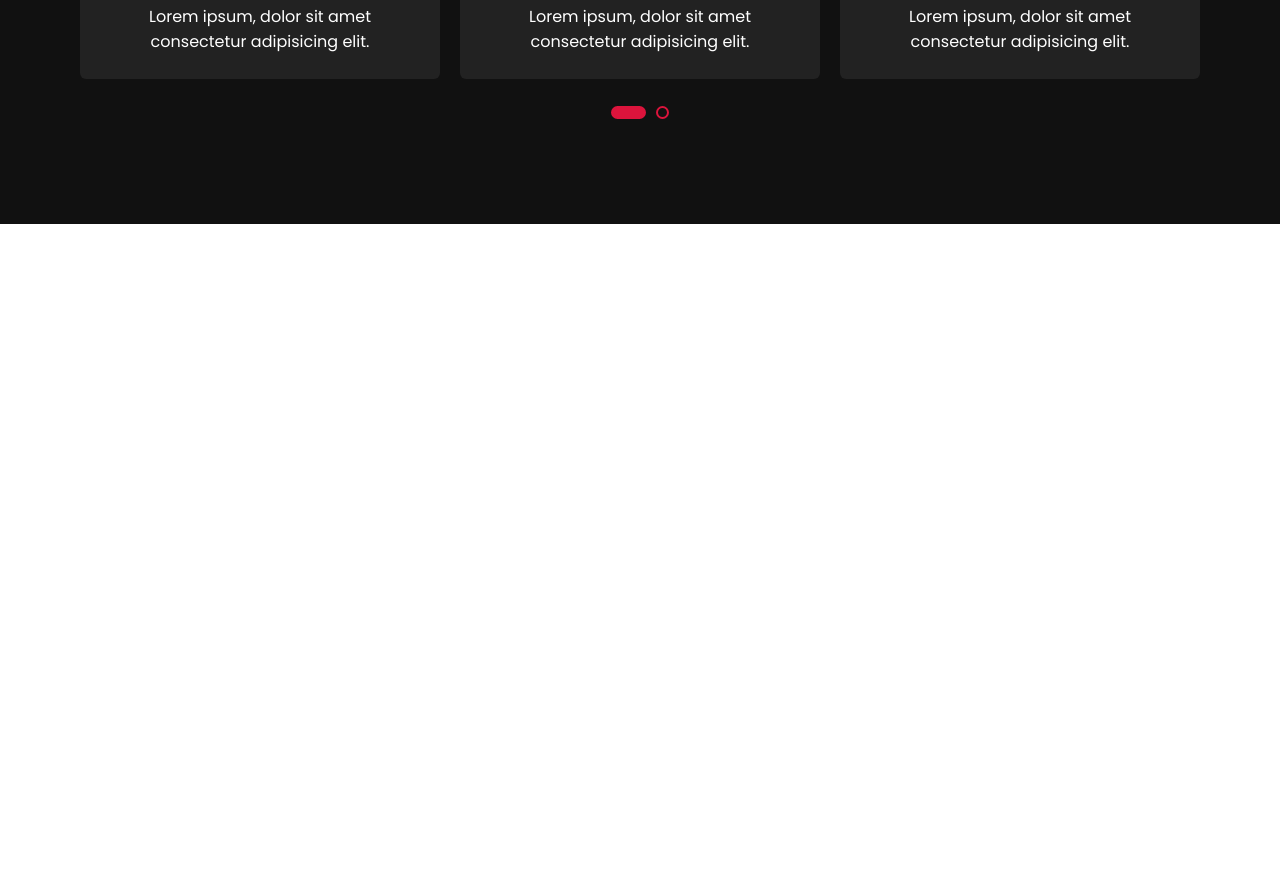
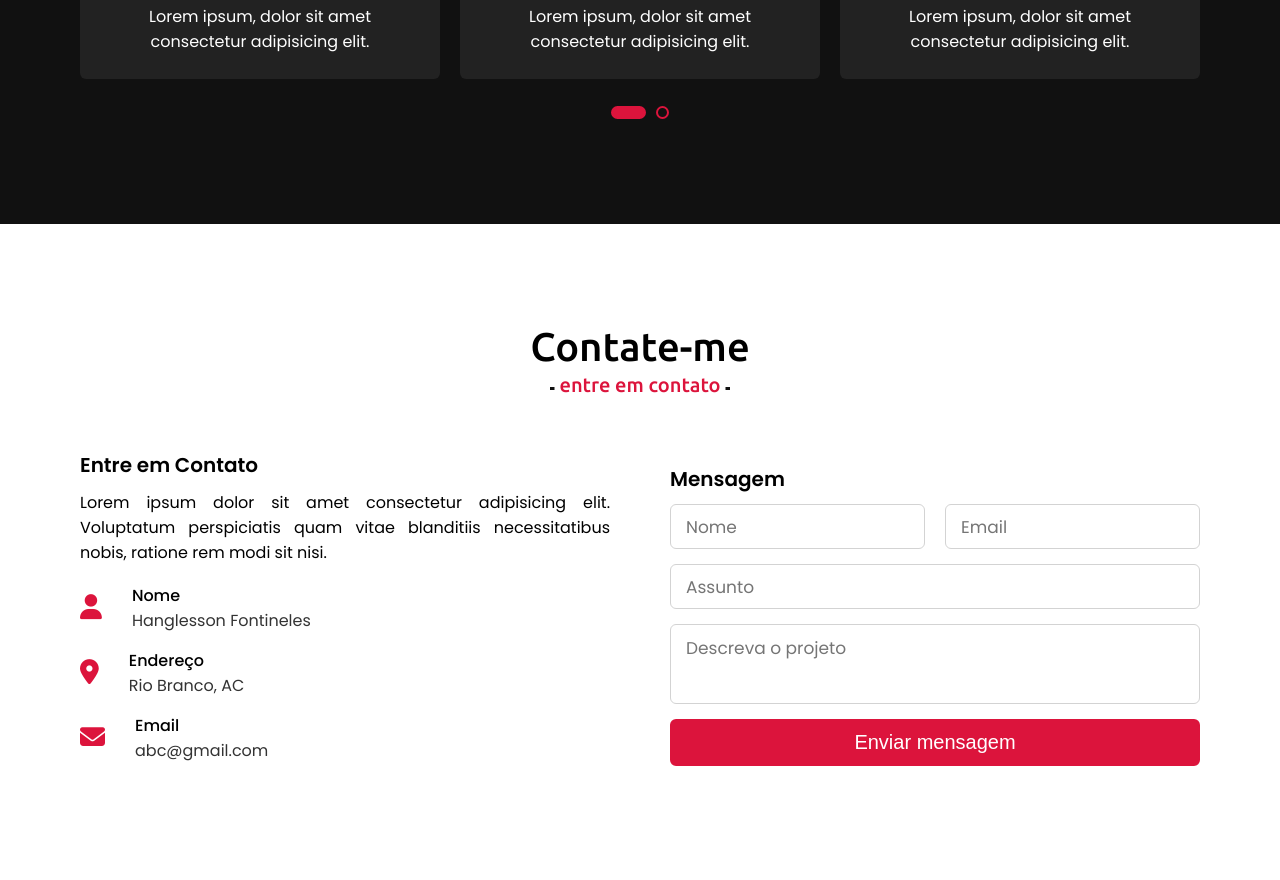
Before and after one commit to Hanglesson/portfolio-v2, a plain HTML site: page index.html in a window 1280 px wide. Shown: the part 3180-4060 px from the top of the page. Before the commit the page ends 3404 px from the top, so only its background shows below. Drawn offline with nearby package versions, Linux system fonts and the light colour scheme.

Commit message:
:package: Sessão Contato

```diff
--- a/index.html
+++ b/index.html
@@ -10,7 +10,8 @@
     <script src="https://code.jquery.com/jquery-3.5.1.min.js"></script>
     <script src="https://cdnjs.cloudflare.com/ajax/libs/waypoints/4.0.1/jquery.waypoints.min.js"></script>
     <script src="https://cdnjs.cloudflare.com/ajax/libs/OwlCarousel2/2.3.4/owl.carousel.min.js"></script>
-    <link rel="stylesheet" href="https://cdnjs.cloudflare.com/ajax/libs/OwlCarousel2/2.3.4/assets/owl.carousel.min.css"/>
+    <link rel="stylesheet"
+        href="https://cdnjs.cloudflare.com/ajax/libs/OwlCarousel2/2.3.4/assets/owl.carousel.min.css" />
 </head>
 
 <body>
@@ -110,7 +111,12 @@
             <div class="skills-content">
                 <div class="column left">
                     <di class="text">Minhas habilidades & experiências criativas</di>
-                    <p>Lorem ipsum dolor sit amet consectetur adipisicing elit. Dignissimos maiores fugit culpa ullam itaque voluptatum repellat, corrupti doloribus nulla. Esse iusto ad repellendus eos reprehenderit pariatur nulla cum, veniam necessitatibus veritatis! Placeat qui neque in accusantium quas id aliquam ullam sit sint a sequi aperiam quis, tenetur nesciunt, sapiente optio labore perferendis maiores laboriosam recusandae accusamus ex? Dicta, praesentium pariatur.</p>
+                    <p>Lorem ipsum dolor sit amet consectetur adipisicing elit. Dignissimos maiores fugit culpa ullam
+                        itaque voluptatum repellat, corrupti doloribus nulla. Esse iusto ad repellendus eos
+                        reprehenderit pariatur nulla cum, veniam necessitatibus veritatis! Placeat qui neque in
+                        accusantium quas id aliquam ullam sit sint a sequi aperiam quis, tenetur nesciunt, sapiente
+                        optio labore perferendis maiores laboriosam recusandae accusamus ex? Dicta, praesentium
+                        pariatur.</p>
                     <a href="#">Saiba mais</a>
                 </div>
 
@@ -202,6 +208,68 @@
         </div>
     </section>
 
+    <!-- Inicio da sessão contato -->
+    <section class="contact" id="contact">
+        <div class="max-width">
+            <h2 class="title">Contate-me</h2>
+            <div class="contact-content">
+                <div class="column left">
+                    <div class="text">Entre em Contato</div>
+                    <p>Lorem ipsum dolor sit amet consectetur adipisicing elit. Voluptatum perspiciatis quam vitae blanditiis necessitatibus nobis, ratione rem modi sit nisi.</p>
+                    <div class="icons">
+
+                        <div class="row">
+                            <i class="fas fa-user"></i>
+                            <div class="info">
+                                <div class="head">Nome</div>
+                                <div class="sub-title">Hanglesson Fontineles</div>
+                            </div>
+                        </div>
+                        <div class="row">
+                            <i class="fas fa-map-marker-alt"></i>
+                            <div class="info">
+                                <div class="head">Endereço</div>
+                                <div class="sub-title">Rio Branco, AC</div>
+                            </div>
+                        </div>
+                        <div class="row">
+                            <i class="fas fa-envelope"></i>
+                            <div class="info">
+                                <div class="head">Email</div>
+                                <div class="sub-title">abc@gmail.com</div>
+                            </div>
+                        </div>
+
+                    </div>
+                </div>
+                <div class="column right">
+                    <div class="text">Mensagem</div>
+                    <form action="#">
+                        <div class="fields">
+
+                            <div class="field name">
+                                <input type="text" placeholder="Nome" required>
+                            </div>
+                            <div class="field email">
+                                <input type="text" placeholder="Email">
+                            </div>
+
+                        </div>
+                        <div class="field">
+                            <input type="text" placeholder="Assunto">
+                        </div>
+                        <div class="field textarea">
+                            <textarea name="" id="" cols="30" rows="10" placeholder="Descreva o projeto"></textarea>
+                        </div>
+                        <div class="button">
+                            <button type="submit">Enviar mensagem</button>
+                        </div>
+                    </form>
+                </div>
+            </div>
+        </div>
+    </section>
+
     <script src="script.js"></script>
 
 </body>
--- a/style.css
+++ b/style.css
@@ -138,10 +138,13 @@
 section {
     padding: 100px 0;
 }
-.about, .services, .skills, .teams {
+.about, .services, .skills, .teams, .contact {
     font-family: "Poppins", sans-serif;
 }
-.about .about-content, .services .serv-content, .skills .skills-content {
+.about .about-content,
+.services .serv-content,
+.skills .skills-content,
+.contact .contact-content {
     display: flex;
     flex-wrap: wrap;
     align-items: center;
@@ -413,6 +416,100 @@ section .title::after {
     background: crimson!important;
 }
 
+/* CONTATO */
+.contact .title::after{
+    content: "entre em contato";
+}
+.contact .contact-content .column {
+    width: calc(50% - 30px);
+}
+.contact .contact-content .text {
+    font-size: 20px;
+    font-weight: 600;
+    margin-bottom: 10px;
+}
+.contact .contact-content .left p{
+    text-align: justify;
+}
+.contact .contact-content .left .icons{
+    margin: 10px 0;
+}
+.contact .contact-content .row{
+    display: flex;
+    height: 65px;
+    align-items: center;
+}
+.contact .contact-content .row .info{
+    margin-left: 30px;
+}
+.contact .contact-content .row i{
+    font-size: 25px;
+    color: crimson;
+}
+.contact .contact-content .info .head{
+    font-weight: 500;
+}
+.contact .contact-content .info .sub-title{
+    color: #333;
+}
+.contact .right form .fields{
+    display: flex;
+}
+.contact .right form .field,
+.contact .right form .fields .field {
+    height: 45px;
+    width: 100%;
+    margin-bottom: 15px;
+}
+.contact .right form .textarea{
+    height: 80px;
+    width: 100%;
+}
+.contact .right form .name{
+    margin-right: 10px;
+}
+.contact .right form .email{
+    margin-left: 10px;
+}
+.contact .right form .field input,
+.contact .right form .textarea textarea {
+    height: 100%;
+    width: 100%;
+    border: 1px solid lightgray;
+    border-radius: 6px;
+    outline: none;
+    padding: 0 15px;
+    font-size: 17px;
+    font-family: "Poppins", sans-serif;
+}
+.contact .right form .textarea textarea{
+    padding-top: 10px;
+    resize: none;
+}
+.contact .right form .button{
+    height: 47px;
+    width: 100%px;
+}
+.contact .right form .button button{
+    width: 100%;
+    height: 100%;
+    border: 2px solid crimson;
+    background: crimson;
+    font-size: 20px;
+    color: #fff;
+    font-weight: 500;
+    border-radius: 6px;
+    transition:  all 0.3s ease;
+}
+.contact .right form .button button:hover{
+    color: crimson;
+    background: none;
+    cursor: pointer;
+}
+
+
+
+
 
 
 
@@ -508,7 +605,8 @@ section .title::after {
         width: 100%;
         margin-bottom: 20px;
     }
-    .skills .skills-content .column{
+    .skills .skills-content .column,
+    .contact .contact-content .column{
         width: 100%;
         margin-bottom: 35px;
     }
```
